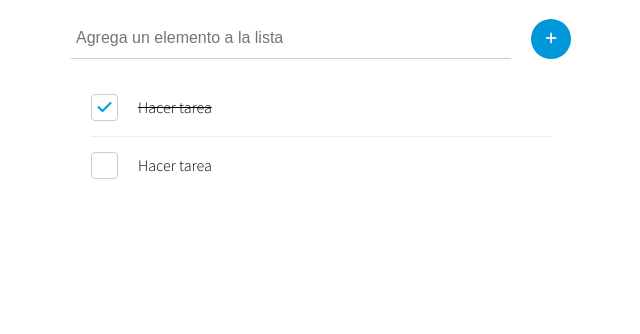
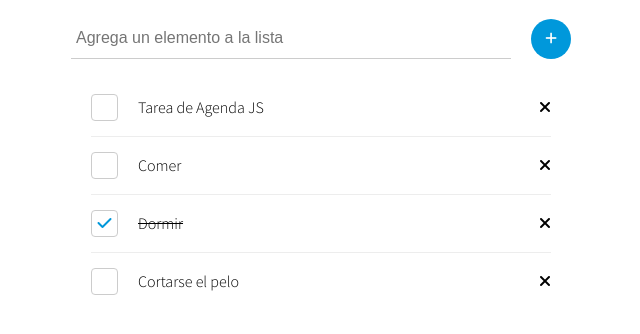
Before and after one commit to salmakalife/todo-list-master, a plain HTML site: page index.html in a window 1280 px wide. Shown: the part 92-426 px from the top of the page, without its empty margins (319-959 px from the left). Drawn offline with Linux system fonts and the light colour scheme.

Commit message:
Agregue-Pendientes

```diff
--- a/index.html
+++ b/index.html
@@ -1,5 +1,6 @@
 <!DOCTYPE html>
 <html lang="en">
+
 <head>
   <meta charset="UTF-8">
   <meta name="viewport" content="width=device-width, initial-scale=1.0">
@@ -9,24 +10,19 @@
   <script src="https://kit.fontawesome.com/805628dd45.js"></script>
   <title>Pendientes:</title>
 </head>
+
 <body>
   <div class="contenedor">
     <h1>Pendientes:</h1>
     <div class="inputWrapper">
       <input class="input" name="item" type="text" id="item" placeholder="Agrega un elemento a la lista" />
-      <button class="button"><i class="fa fa-plus"></i></button>
+      <button class="button" onClick="agregarPendiente()"><i class="fa fa-plus"></i></button>
     </div>
-    <ul class="lista">
-      <li class="done">
-        <div class="checkbox"><i class="fa fa-check"></i></div>
-        <div class="descripcion">Hacer tarea</div>
-      </li>
-      <li>
-        <div class="checkbox"><i class="fa fa-check"></i></div>
-        <div class="descripcion">Hacer tarea</div>
-      </li>
+    <ul class="lista" id="lista">
+
     </ul>
   </div>
   <script src="./script.js"></script>
 </body>
+
 </html>
--- a/script.js
+++ b/script.js
@@ -1 +1,49 @@
-// Script
+var pendientes = [
+    { descripcion: "Tarea de Agenda JS", completado: false },
+    { descripcion: "Comer", completado: false },
+    { descripcion: "Dormir", completado: true },
+    { descripcion: "Cortarse el pelo", completado: false }
+];
+
+function imprimirPendientes(pendiente, index) {
+    var lista = document.getElementById("lista");
+    lista.insertAdjacentHTML('beforeend',
+        `<li ` + estaCompletado(pendiente.completado) + ` onClick="marcarCompletado(` + index + `)">
+        <div class="checkbox">
+            <i class="fa fa-check"></i>
+        </div>
+        <div class="descripcion">`+ pendiente.descripcion + `</div>
+        <i class="fa fa-times" onclick="eliminarPendiente(`+index+`)"></i>
+    </li>`);
+}
+function estaCompletado(completado) {
+    if (completado) {
+        return 'class="done pendiente"';
+    } else {
+        return 'class="pendiente"';
+    }
+}
+
+function eliminarPendiente(index){
+    pendientes.splice(index, 1);
+    imprimirTodosLosPendientes();
+}
+function marcarCompletado(index) {
+    //var pendientesInterfaz = document.getElementsByClassName("pendiente");
+    //pendientesInterfaz[index].classList.toggle("done");
+    pendientes[index].completado = !pendientes[index].completado;
+    imprimirTodosLosPendientes();
+}
+
+function imprimirTodosLosPendientes() {
+    document.getElementById("lista").innerHTML = "";
+    pendientes.forEach(imprimirPendientes);
+}
+
+function agregarPendiente(){
+    var pendiente = document.getElementById("item").value;
+    pendientes.push({descripcion: pendiente, completado: false});
+    imprimirTodosLosPendientes();
+}
+
+imprimirTodosLosPendientes();
```
Also changed, not shown: 1 other file.
